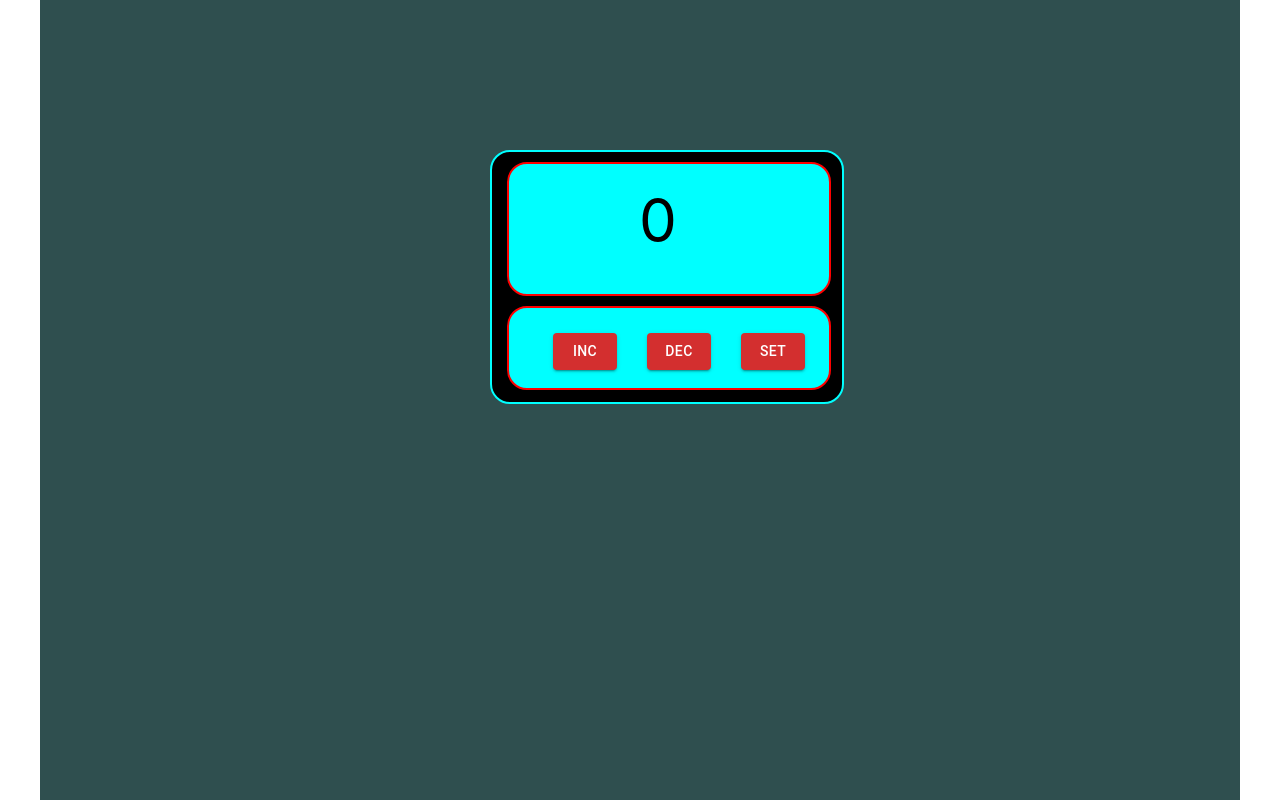
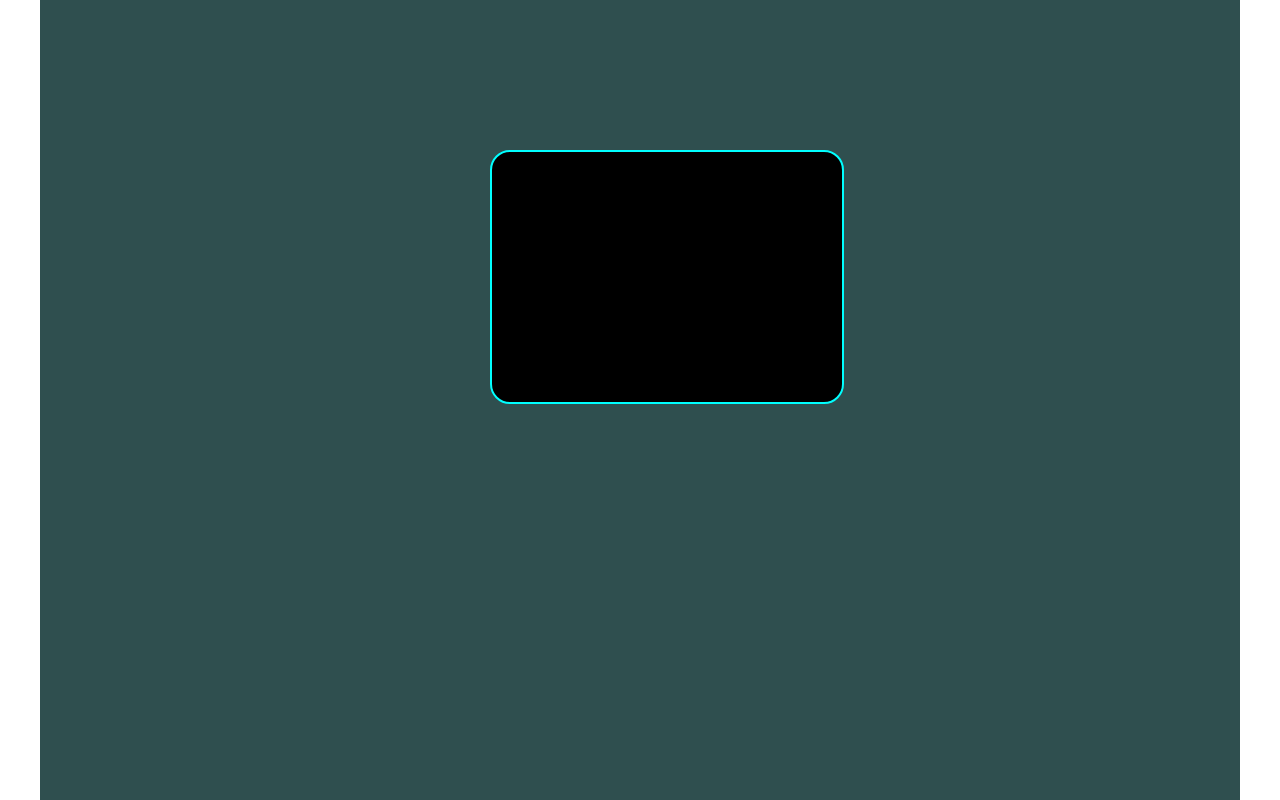
Before and after one commit to Samurai-way/Counter_version2, a React (Create React App) app: page / in a window 1280 px wide. Both pictures are taken after a click on the button "SET". Built offline with nearby package versions, Linux system fonts and the light colour scheme.

Commit message:
second counter

```diff
--- a/src/components/First_Counter/first_Counter.tsx
+++ b/src/components/First_Counter/first_Counter.tsx
@@ -1,15 +1,24 @@
-import React from 'react';
+import React, {useState} from 'react';
 import f from "./first.Counter.module.css";
 import {UniversalValue} from "./iniversalValue/universalValue";
 import {UniversalButton} from "./universalButton/universalButton";
+import {SecondCounter} from "../Second_Counter/second_Counter";
 
 type ValuePropsType = {
     value: number
     setValue: (value: number) => void
 }
 
+const none = {
+    display: 'none'
+}
+const block = {
+    display: 'block'
+}
+
 export const FirstCounter = (props: ValuePropsType) => {
 
+    const [right, setRight] = useState(false)
 
     const incButtonHandler = () => {
         props.setValue(props.value + 1)
@@ -18,8 +27,13 @@ export const FirstCounter = (props: ValuePropsType) => {
         props.setValue(0)
     }
 
+    const setButtonHandler = () => {
+        setRight(!right)
+    }
+
     return (
-        <div className={f.counter_wrapper}>
+        <div>
+            <div style={right ? none : undefined} className={f.counter_wrapper}>
                 <div className={f.value}>
                     <UniversalValue value={props.value}/>
                 </div>
@@ -31,10 +45,14 @@ export const FirstCounter = (props: ValuePropsType) => {
                         <UniversalButton name={'dec'} callBack={decButtonHandler}/>
                     </div>
                     <div className={f.set}>
-                    <UniversalButton name={'set'} callBack={() => {
-                    }}/>
+                        <UniversalButton name={'set'} callBack={setButtonHandler}/>
                     </div>
                 </div>
             </div>
+            <div style={!right ? none : undefined}>
+                <SecondCounter/>
+            </div>
+        </div>
+
     );
 };
--- /dev/null
+++ b/src/components/Second_Counter/second_Counter.module.css
@@ -0,0 +1,10 @@
+.wrapper{
+    width: 350px;
+    height: 250px;
+    border: 2px solid black;
+    margin: 150px 450px;
+    display: inline-block;
+    border: 2px solid cyan;
+    border-radius: 20px;
+    background-color: black;
+}
--- /dev/null
+++ b/src/components/Second_Counter/second_Counter.tsx
@@ -0,0 +1,10 @@
+import React from 'react';
+import s from './second_Counter.module.css';
+
+export const SecondCounter = () => {
+    return (
+        <div className={s.wrapper}>
+
+        </div>
+    );
+};
```
Also changed, not shown: src/App.tsx (+5 -2 lines). Lines whose indentation alone changed are shown as unchanged.
